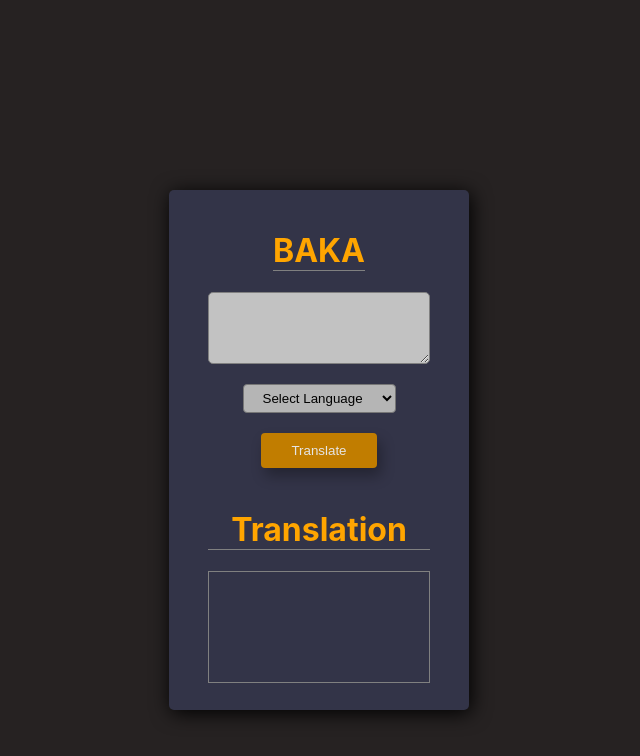
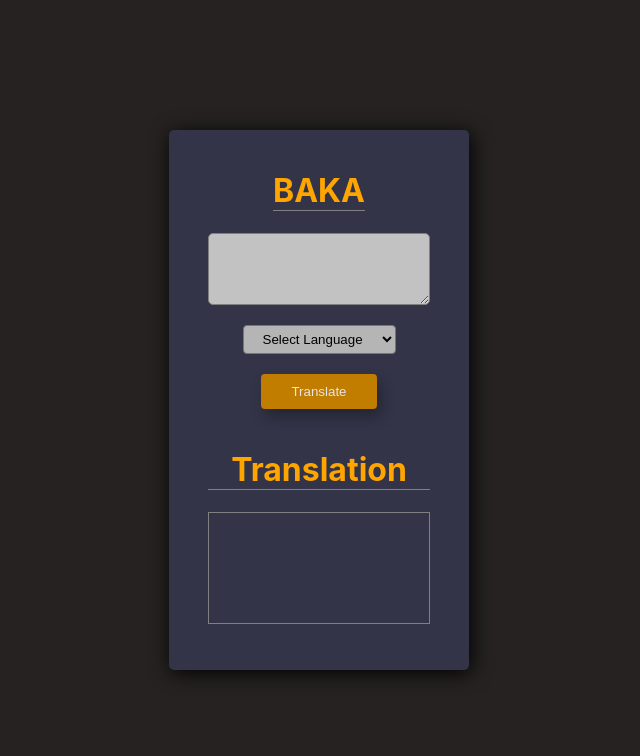
Before and after one commit to Hope-Dies-Here/Hope-Dies-Here.github.io, a plain HTML site: page index.html in a window 1280 px wide. Shown: the whole page, without its empty margins (321-961 px from the left). Drawn offline with Linux system fonts and the light colour scheme.

Commit message:
updated margin centering

```diff
--- a/style.css
+++ b/style.css
@@ -1,6 +1,18 @@
+body {
+    max-width: max-content;
+    margin: auto;
+}
+body {
+    display: flex;
+    flex-direction: column;
+    justify-content: center;
+    min-height: 100vh;
+}
+
 body{
     background-color: rgb(38, 34, 34);
-    margin-top: 1%;
+    margin: auto;
+    text-align: center;
     font-family: -apple-system, BlinkMacSystemFont, 'Segoe UI', Roboto, Oxygen, Ubuntu, Cantarell, 'Open Sans', 'Helvetica Neue', sans-serif;
 }
 #all{
@@ -11,9 +23,10 @@ body{
     border-radius: 5px;
     box-shadow: 2px 3px 20px rgba(0, 0, 0, 1);
     width: 300px;
-    margin: 15% auto;
+    /* margin:6% auto; */
     height: 500px;
     padding-top: 20px;
+    padding-bottom: 20px
 
 }
 
@@ -79,10 +92,13 @@ h1{
     color: orange;
 }
 
-@media (max-width: 640px) {
+@media (max-width: 800px) {
     .input{
         font-size: 10px;
         color: rgb(65, 69, 98);
         /* background-color: red; */
     }
+    body{
+        min-height: 80vh;
+    }
 }
```
